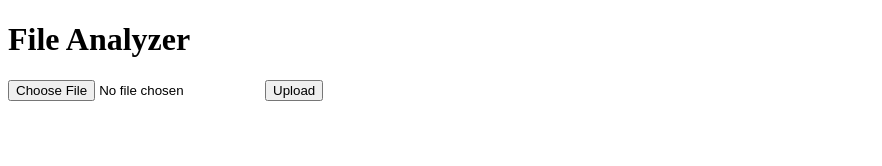
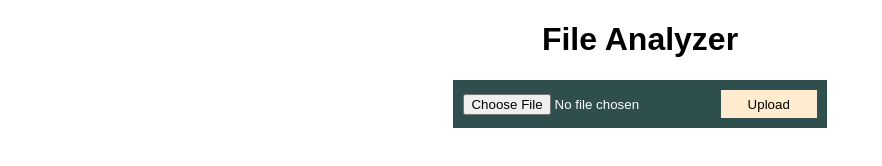
Before and after one commit to fendermaniac/file-metadata-microservice, a website: page public/index.html in a window 1280 px wide. Shown: the whole page, without its empty margins (0-882 px from the left). Drawn offline with Linux system fonts and the light colour scheme.

Commit message:
Configure express-fileupload

```diff
--- a/public/index.html
+++ b/public/index.html
@@ -9,8 +9,8 @@
 </head>
 <body>
   <h1>File Analyzer</h1>
-  <form action="/api/fileanalyze" method="post">
-  <input type="file" name="upload" id="upload">
+  <form action="/api/fileanalyze" method="post" enctype="multipart/form-data">
+  <input type="file" name="upfile" id="upfile">
   <button type="submit">Upload</button>
   </form>
 </body>
--- a/public/style.css
+++ b/public/style.css
@@ -0,0 +1,22 @@
+body {
+  font-family: sans-serif;
+  text-align: center;
+}
+
+form {
+  display: inline-block;
+  background-color: darkslategrey;
+  padding: 10px;
+  color: white;
+}
+
+button {
+  border: none;
+  background: blanchedalmond;
+  color: black;
+  padding: .5em 2em;
+}
+
+button:hover {
+  background: bisque;
+}
--- a/server.js
+++ b/server.js
@@ -8,9 +8,9 @@ app.use(fileUpload());
 app.use('/', express.static('./public'));
 
 app.post('/api/fileanalyze', (req,res) => {
-  let fileName = req.files.upload;
+  let { name, mimetype, data } = req.files.upfile;
 
-  res.send(fileName);
+  res.send({ name, type: mimetype, size: `${parseFloat(data.length).toLocaleString()} bytes`});
 });
 
 app.listen(PORT);
```
